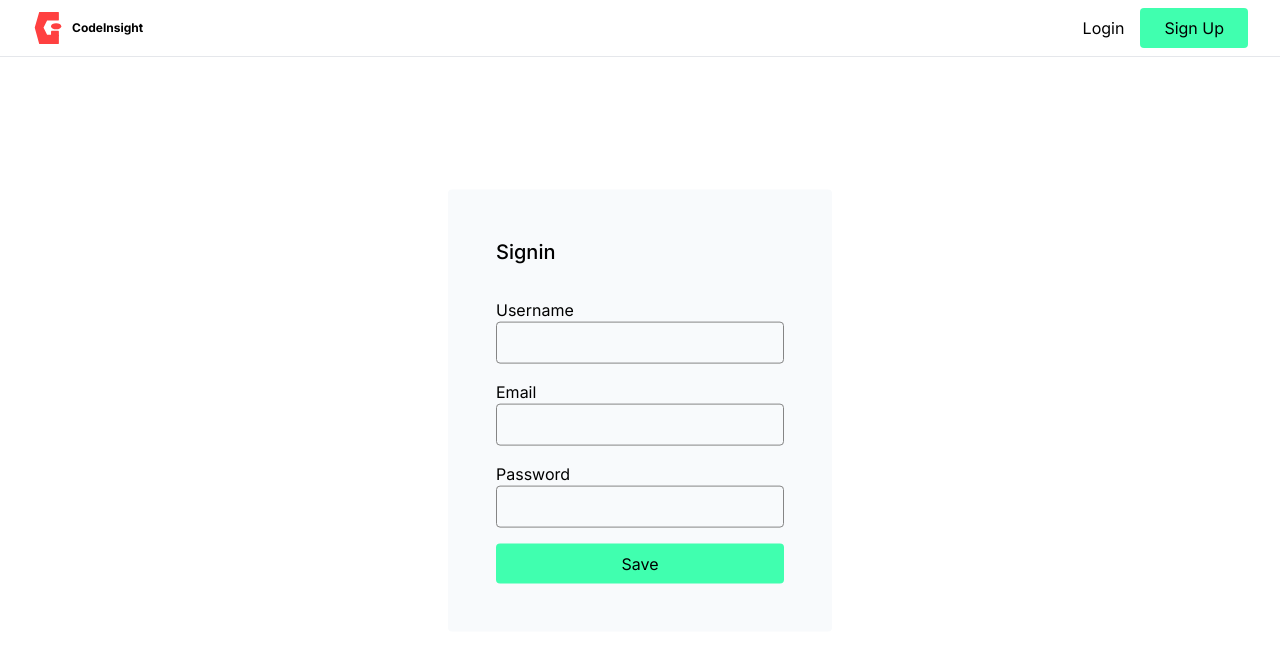
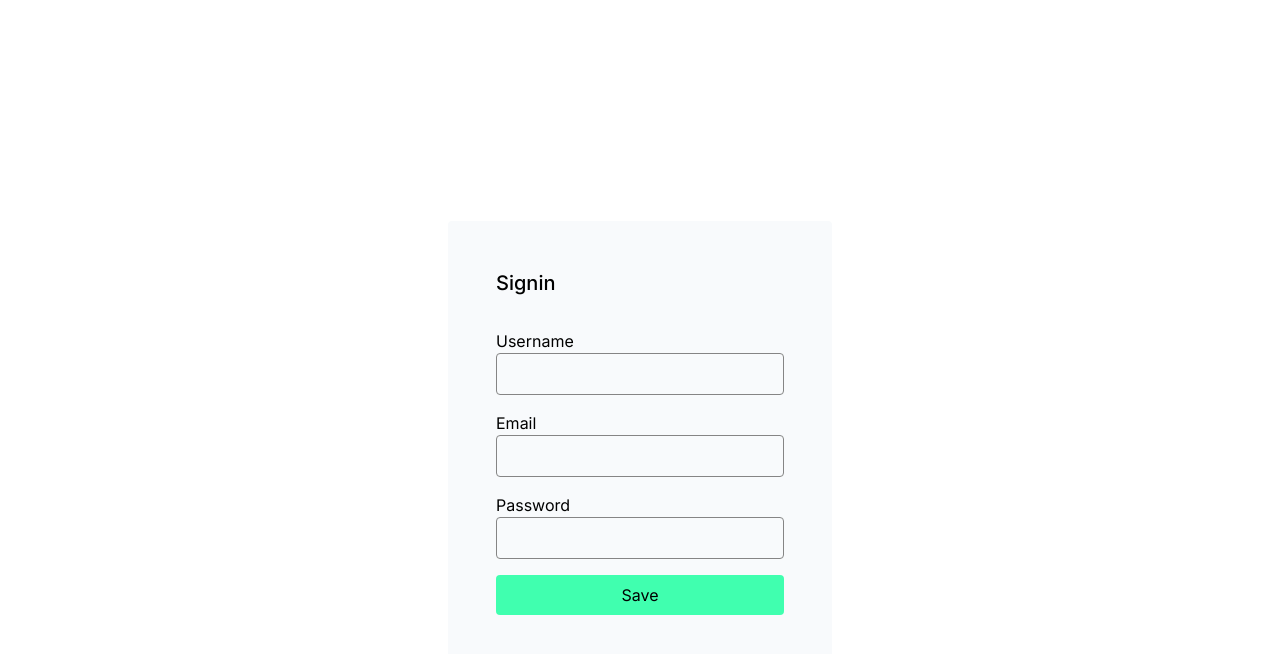
Before and after one commit to Zid-er/codeinsight, a Next.js app: page /signin in a window 1280 px wide. Shown: the top 654 px of the page. Built offline with nearby package versions, Linux system fonts and the light colour scheme; no server answers.

Commit message:
add no nav sign in or log in

```diff
--- a/src/app/layout.tsx
+++ b/src/app/layout.tsx
@@ -8,6 +8,7 @@ import { useThemeStore } from "~/stores/general";
 import "~/styles/globals.css";
 import { ThemeProvider, useTheme } from 'next-themes'
 import Navbar from "~/components/Navbar";
+import { usePathname } from 'next/navigation'
 
 const inter = Inter({
   subsets: ["latin"],
@@ -24,7 +25,7 @@ export default function RootLayout({
   }) {
     const [mounted, setMounted] = useState<boolean>(false)
     const { setTheme } = useTheme()
-
+    const pathname = usePathname()
     useEffect(() => {
       const iisDark = localStorage.getItem("darkMode")
       if (iisDark === null) {
@@ -37,6 +38,17 @@ export default function RootLayout({
       console.log(iisDark)
       setMounted(true)
     }, [])
+    if (pathname.includes("login") || pathname.includes("signin")) {
+      return (
+        <html lang="en" className={`font-sans ${inter.variable} dark:bg-[#111111] dark:text-white text-black h-screen`} suppressHydrationWarning={true}>
+          <body>
+            <ThemeProvider attribute="class">
+              {children}
+            </ThemeProvider>
+          </body>
+        </html>
+      )
+    }
     return (
       <html lang="en" className={`font-sans ${inter.variable} dark:bg-[#111111] dark:text-white text-black h-screen`} suppressHydrationWarning={true}>
         <body>
--- a/src/app/login/page.tsx
+++ b/src/app/login/page.tsx
@@ -27,7 +27,7 @@ const Login = () => {
         }
     }
     return (
-        <form className="flex flex-col justify-center items-center translate-y-[30%] dark:text-[#ffffff]" onSubmit={handleSubmit}>
+        <form className="flex flex-col justify-center items-center translate-y-[50%] dark:text-[#ffffff]" onSubmit={handleSubmit}>
             <div className="dark:bg-primary bg-slate-50 p-12 rounded min-w-[30%] gap-4 flex flex-col">
                 <p className="text-xl font-medium pb-4">Login</p>
                 <div className="flex flex-col">
--- a/src/app/signin/page.tsx
+++ b/src/app/signin/page.tsx
@@ -24,7 +24,7 @@ const Signin = () => {
         });
     }
     return (
-        <form className="flex flex-col justify-center items-center translate-y-[30%] dark:text-[#ffffff]" onSubmit={handleSubmit}>
+        <form className="flex flex-col justify-center items-center translate-y-[50%] dark:text-[#ffffff]" onSubmit={handleSubmit}>
             <div className="dark:bg-primary bg-slate-50 p-12 rounded min-w-[30%] gap-4 flex flex-col">
                 <p className="text-xl font-medium pb-4">Signin</p>
                 <div className="flex flex-col">
```
